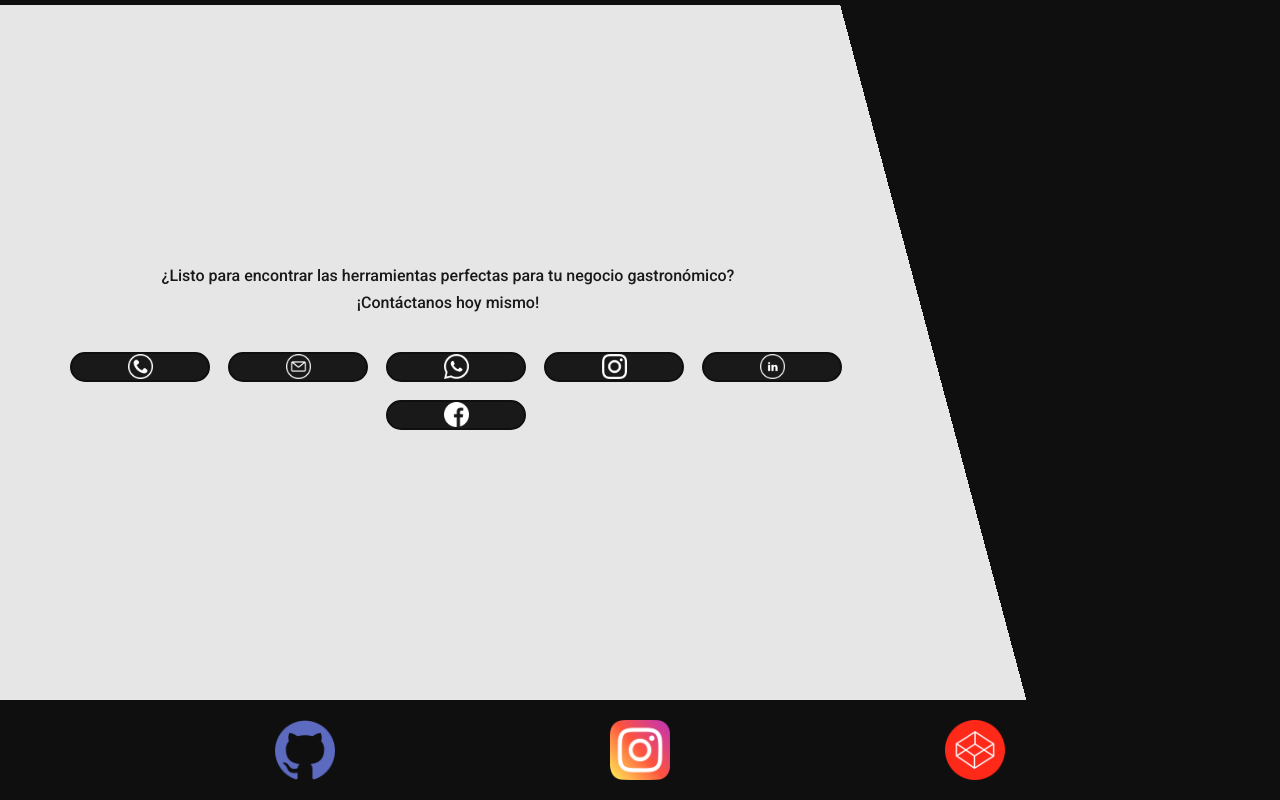
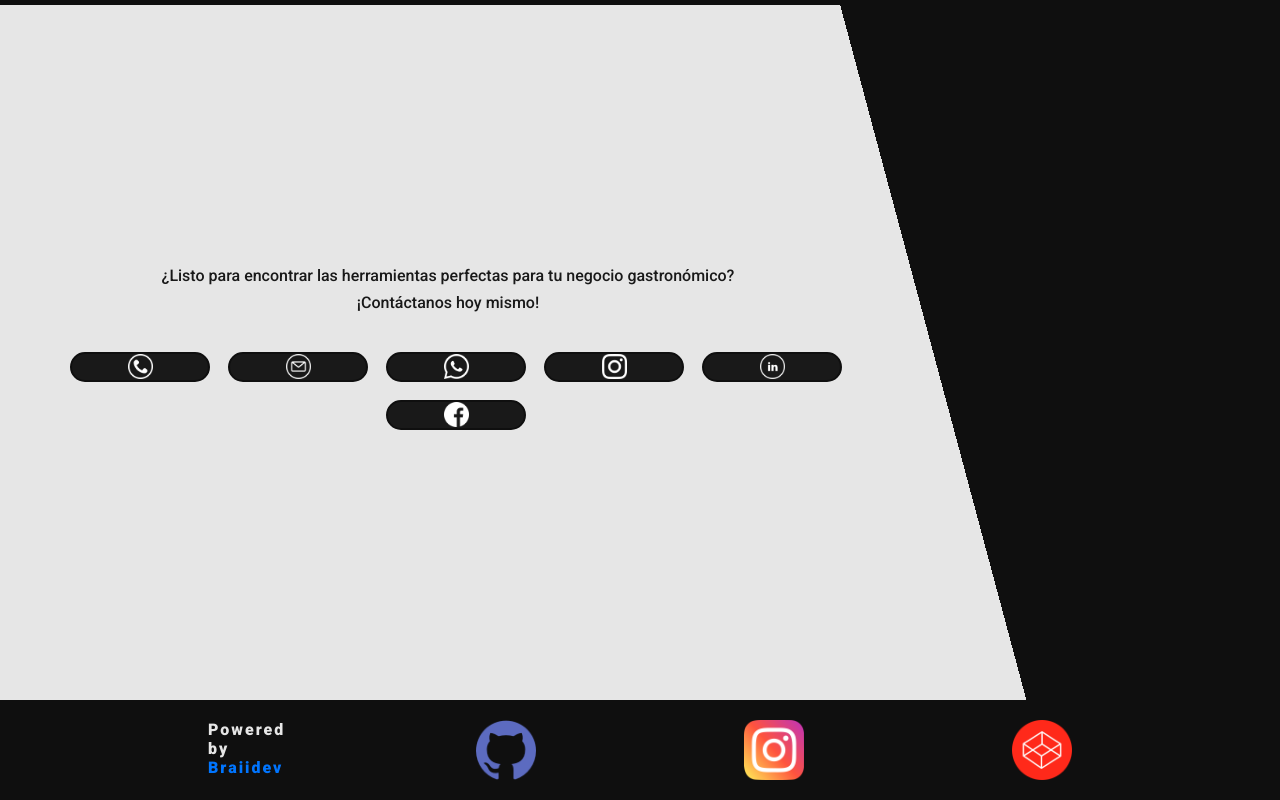
Before and after one commit to braiidev/business-fjlbazar, a plain HTML site: page index.html in a window 1280 px wide. Shown: the part 2400-3200 px from the top of the page. Drawn offline with Linux system fonts and the light colour scheme; a web font is replaced by a local one.

Commit message:
hard changes 2024

```diff
--- a/index.html
+++ b/index.html
@@ -119,9 +119,10 @@
       </div>
     </section>
     <footer>
-      <div class="icon"><img src="img/braiidev-github.png" alt="Github" data-tooltip="Github" /></div>
-      <div class="icon"><img src="img/braiidev-instagram.png" alt="Instagram" data-tooltip="Seguime"></div>
-      <div class="icon"><img src="img/braiidev-codepen.png" alt="Codepen" data-tooltip="Mis Trabajos"></div>
+        <div class="icon"><strong><a target="_blank" href="https://braiidev.github.io">Powered by <span>Braiidev<span></a></strong></div>
+        <div class="icon"><a target="_blank" href="https://www.github.com/braiidev"><img src="img/braiidev-github.png" alt="Github" data-tooltip="Github" /></a></div>
+        <div class="icon"><a target="_blank" href="https://www.instagram.com/braiidev"><img src="img/braiidev-instagram.png" alt="Instagram" data-tooltip="Seguime"></a></div>
+        <div class="icon"><a target="_blank" href="https://www.codepen.io/braiidev"><img src="img/braiidev-codepen.png" alt="Codepen" data-tooltip="Mis Trabajos"></a></div>
     </footer>
   </div>
   <script>
--- a/style.css
+++ b/style.css
@@ -394,6 +394,12 @@ footer .icon {
   cursor: pointer;
   transition: all 0.35s;
 }
+footer .icon strong a{
+  color: #e6e6e6;
+}
+footer .icon strong span{
+  color: #0075ff;
+}
 footer .icon:hover {
   scale: 1.1;
 }
```
